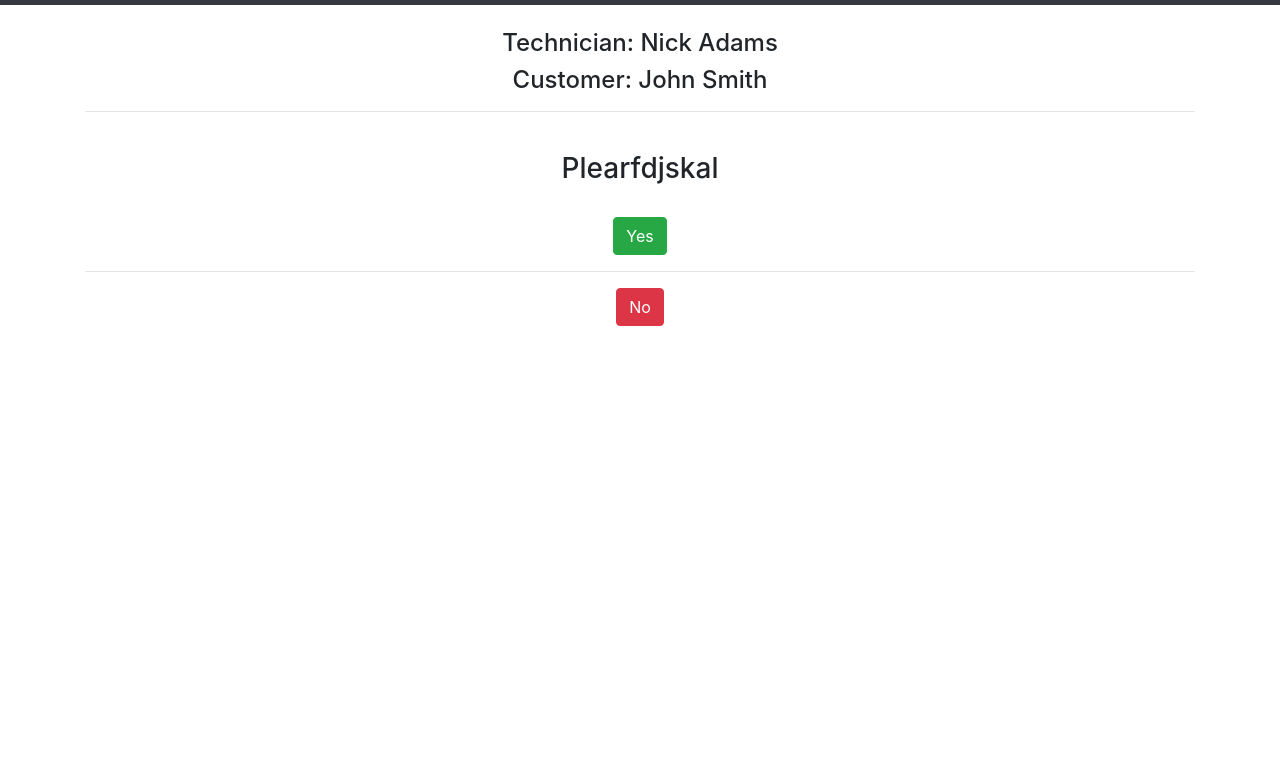
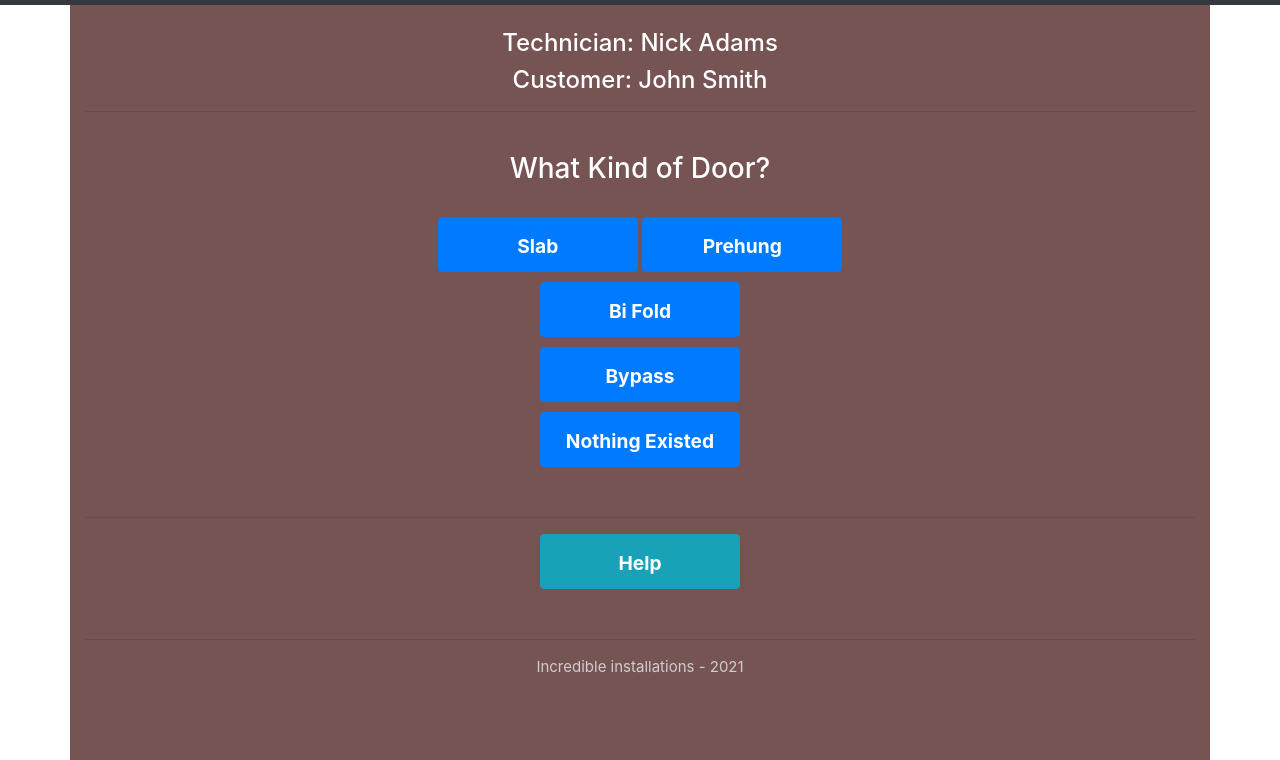
Before and after one commit to jwilly117/FlowMeasure, a plain HTML site: page demo2.html in a window 1280 px wide. Shown: the part 51-811 px from the top of the page. Drawn offline with nearby package versions, Linux system fonts and the light colour scheme.

Commit message:
Adding 3rd demo page

```diff
--- a/demo2.html
+++ b/demo2.html
@@ -15,6 +15,23 @@
             justify-content: center;
             text-align: center;
         }
+        .choices{
+            width: 200px;
+            height: 55px;
+            padding:14px;
+            font-size: larger;
+            font-weight: bolder;
+            margin-bottom:10px;
+        }
+        .container{
+            background-color: rgb(119, 84, 84);
+            color: white;
+            height: 755px;
+        }
+        .footer{
+            font-size: 15px;
+            color:rgb(207, 204, 204);
+        }
     </style>
 
 </head>
@@ -23,6 +40,7 @@
     <nav class="navbar navbar-dark bg-dark">
         <div class="container-fluid">
           <a class="navbar-brand" href="#">FlowMeasure</a>
+          <img src="" alt="">
         </div>
       </nav>
     <div class="container">
@@ -32,14 +50,34 @@
         <hr>
         <br>
 
-        <h3>Plearfdjskal</h3>
+        <h3>What Kind of Door?</h3>
 
         <br>
 
         <!-- Buttons -->
-        <button type="button" class="btn btn-success">Yes</button>
+        <a href="demo3.html" class="btn btn-primary choices">Slab</a>
+
+        <a href="demo3.html" class="btn btn-primary choices">Prehung</a>
+        <br>
+        <a href="demo3.html" class="btn btn-primary choices">Bi Fold</a>
+        <br>
+        <a href="demo3.html" class="btn btn-primary choices">Bypass</a>
+        <br>
+        <a href="demo3.html" class="btn btn-primary choices">Nothing Existed</a>
+        <br>
+
+
+
+        <br>
         <hr>
-        <button type="button" class="btn btn-danger">No</button>
+        <a href="Help" class="btn btn-info choices">Help</a>
+
+
+        <br><br><hr>
+        <div class="footer">
+            Incredible installations - 2021
+        </div>
+
     </div>
 </body>
 </html>
```
Also changed, not shown: demo3.html (added).
